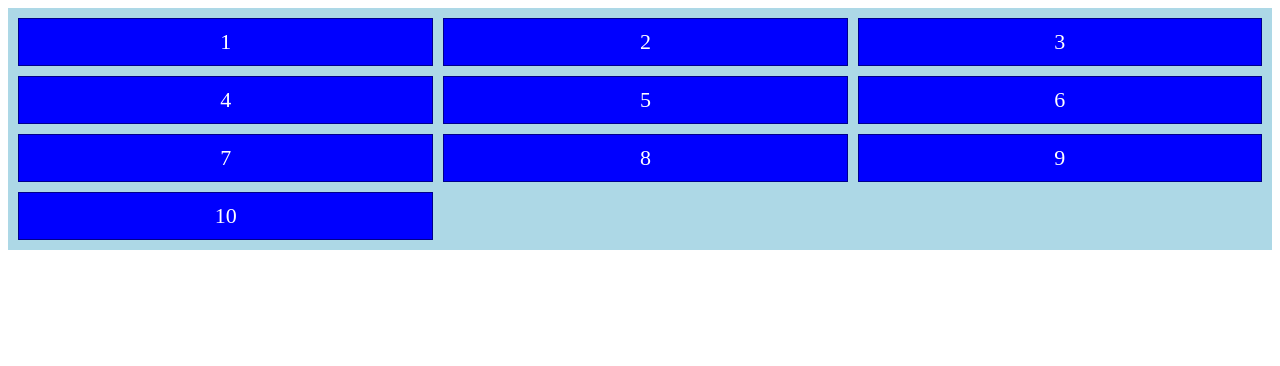
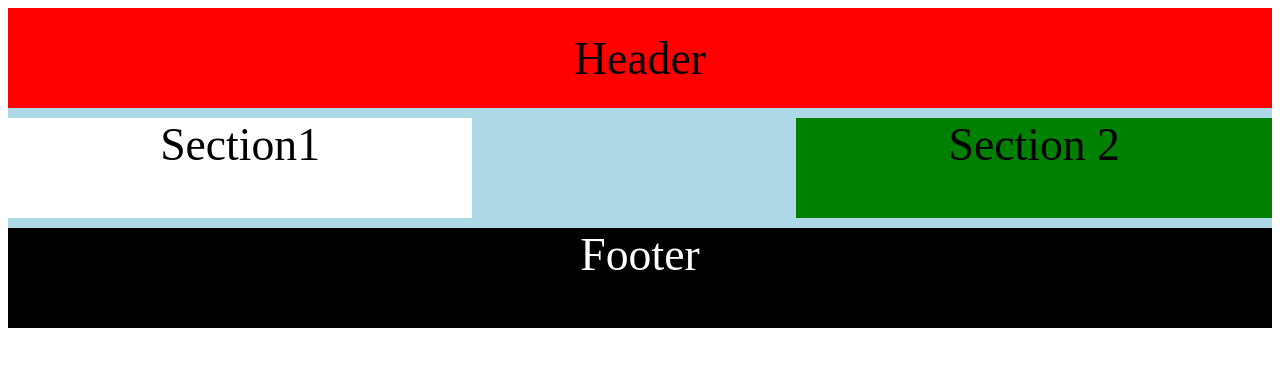
Before and after one commit to muzammil2208/csslearning, a plain HTML site: page gridlayout/grid.html in a window 1280 px wide. Drawn offline with Linux system fonts and the light colour scheme.

Commit message:
after learning grid layout

```diff
--- a/gridlayout/grid.html
+++ b/gridlayout/grid.html
@@ -6,21 +6,14 @@
     <meta name="viewport" content="width=device-width, initial-scale=1.0">
     <title>Document</title>
     <link rel="stylesheet" href="style.css">
+
 </head>
 <body>
     <div class="grid-container">
-        <div class="grid-item" id="item1">1</div>
-        <div class="grid-item">2</div>
-        <div class="grid-item">3</div>
-        <div class="grid-item">4</div>
-        <div class="grid-item">5</div>
-        <div class="grid-item">6</div>
-        <div class="grid-item">7</div>
-        <div class="grid-item">8</div>
-        <div class="grid-item">9</div>
-        <div class="grid-item">10</div>
-
+        <div class="item" id="header">Header</div>
+        <div class="item" id="section1">Section1</div>
+        <div class="item" id="section2">Section 2</div>
+        <div class="item" id="footer">Footer</div>
     </div>
-
 </body>
 </html>
--- a/gridlayout/style.css
+++ b/gridlayout/style.css
@@ -1,27 +1,42 @@
+*
+{
+    font-size:1.3em;
+}
 .grid-container
 {
     display:grid;
+    background-color:lightblue;
     grid-template-columns: auto auto auto;
-    padding:10px;
-    background-color:lightblue;
-    grid-row-gap:10px;
-    grid-column-gap:10px;
+    grid-template-rows:100px 100px 100px;
+    grid-template-areas: 'header header header'
+    'section1 . section2'
+    'footer footer footer';
+    grid-gap:10px;
+    text-align:center;
+}
+#header
+{
+    grid-area: header;
+    background-color:red;
+    display:flex;
+    align-items: center;
+    justify-content: center;
 
 }
-.grid-item
+#section1
 {
-
-    padding:10px;
-    font-size:22px;
-    background-color:blue;
-    color:white;
-    border:1px solid darkblue;
-    text-align: center;
-}
-
-
-@media(max-width:500px)
-{
-
+    grid-area: section1;
+    background-color:white;
 
 }
+#section2
+{
+    grid-area:section2;
+    background-color:green;
+}
+#footer
+{
+    grid-area:footer;
+    background-color:black;
+    color:white;
+}
```
